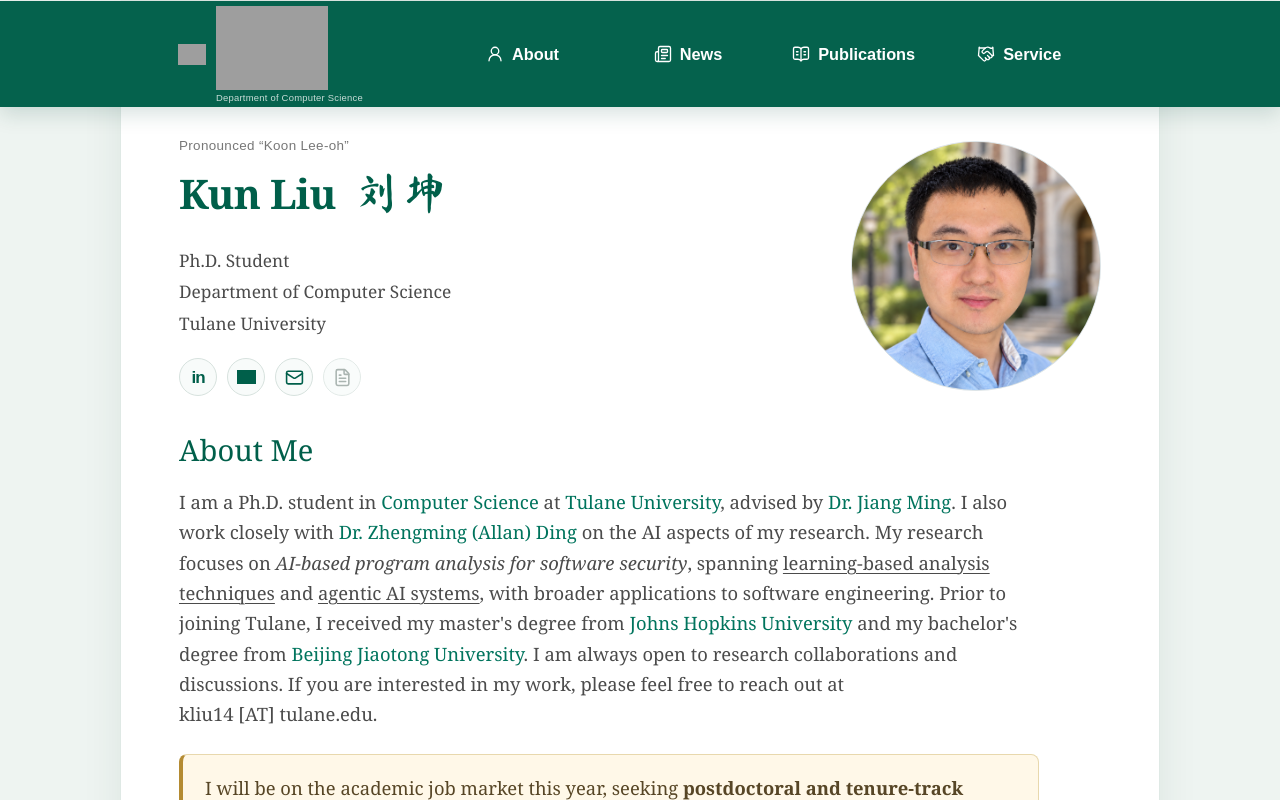
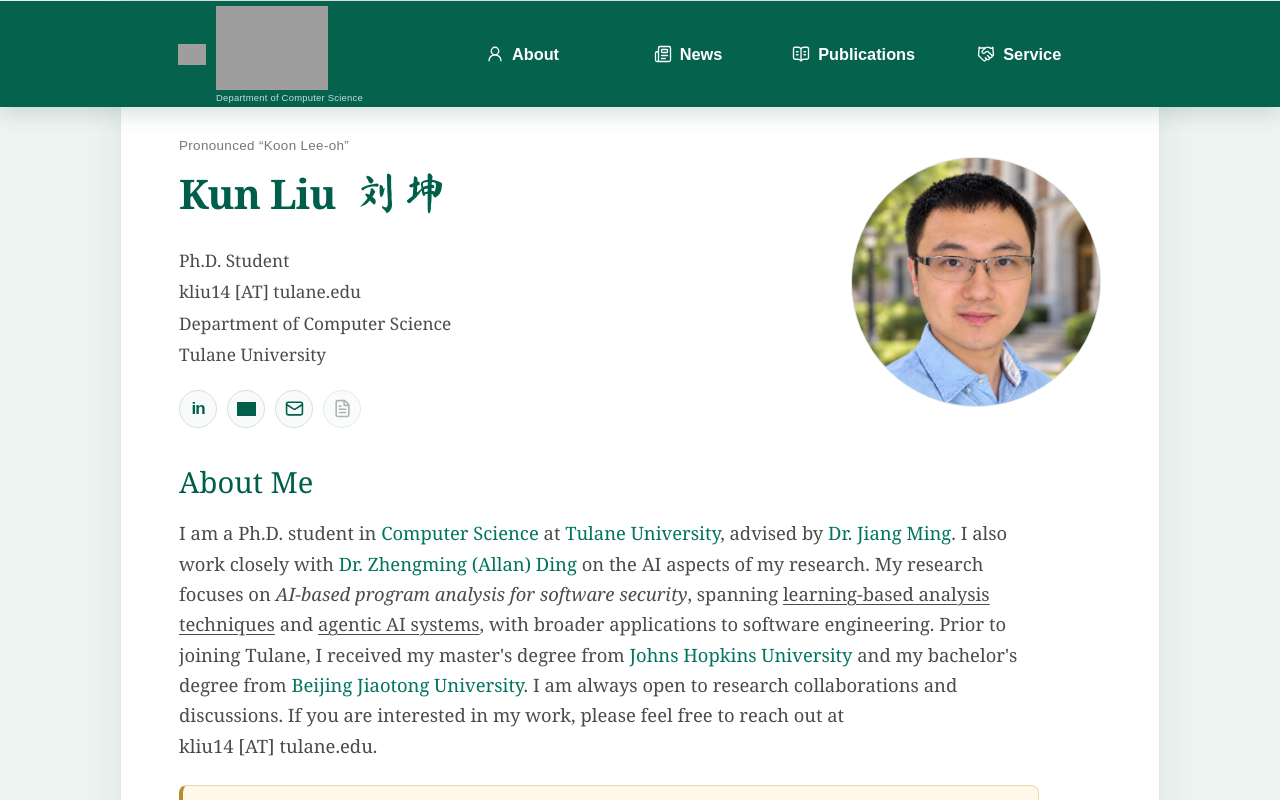
Before and after one commit to Ryan-hub-bit/ryan-hub-bit.github.io, a Next.js app: page / in a window 1280 px wide. Shown: the top 800 px of the page. Built offline with nearby package versions, Linux system fonts and the light colour scheme; grey boxes are pictures that could not be loaded.

Commit message:
Show obfuscated email beneath Ph.D. Student

```diff
--- a/app/globals.css
+++ b/app/globals.css
@@ -201,6 +201,7 @@ strong { color: #333; font-weight: 600; }
 }
 
 .position,
+.profile-email,
 .affiliation {
   margin: 0 0 3px;
   font-size: 1.08rem;
--- a/app/page.tsx
+++ b/app/page.tsx
@@ -131,6 +131,7 @@ export default function Home() {
             <span className="chinese-name" lang="zh-Hans">刘坤</span>
           </h1>
           <p className="position">Ph.D. Student</p>
+          <p className="profile-email email-address">kliu14 [AT] tulane.edu</p>
           <p className="affiliation">Department of Computer Science</p>
           <p className="affiliation">Tulane University</p>
 
```
